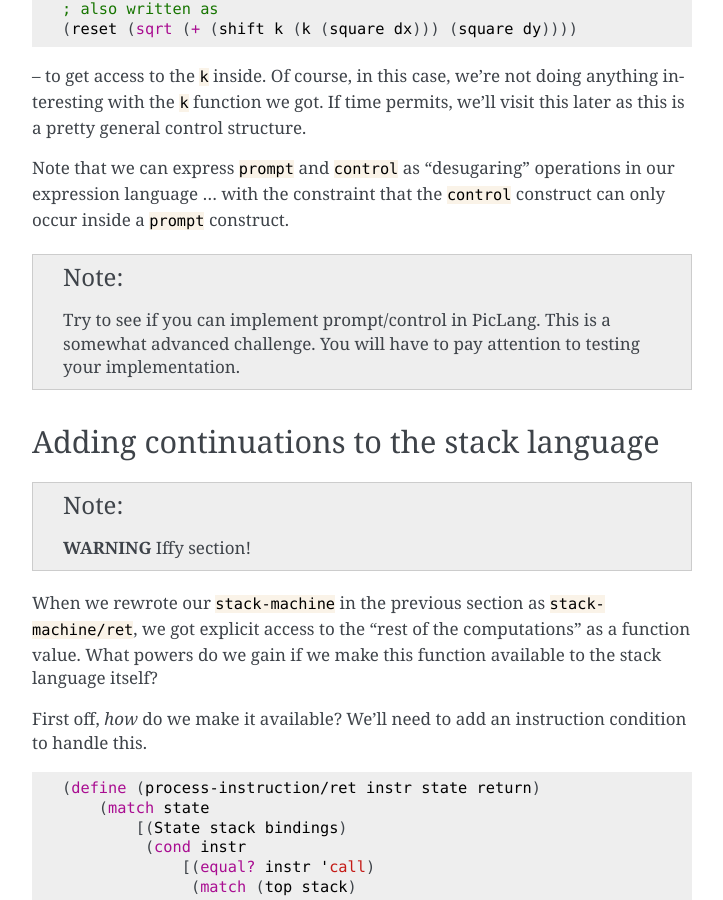
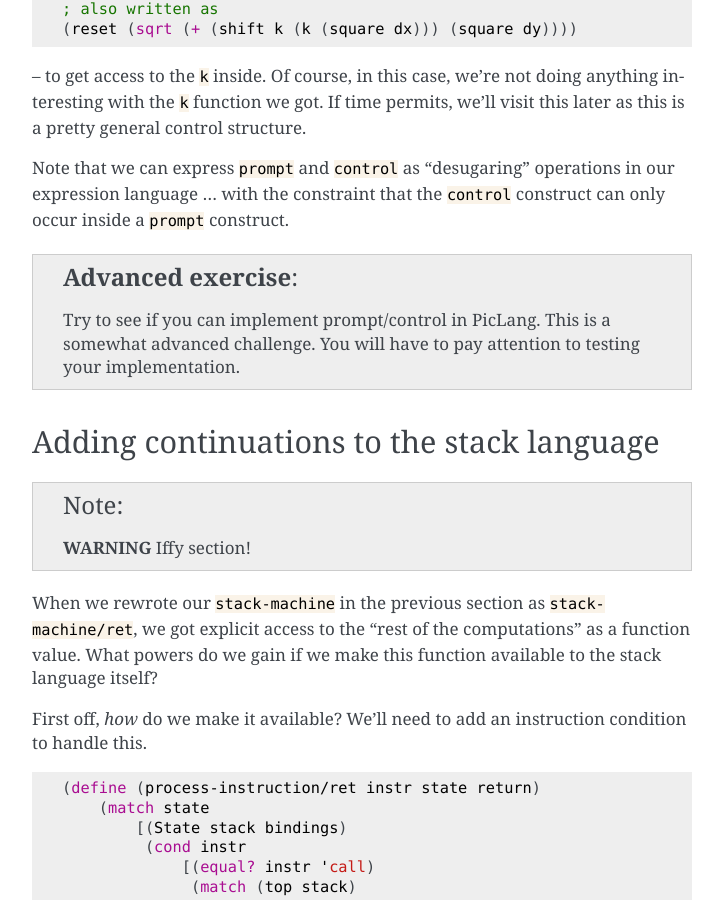
Before and after one commit to kreauniv/comp308, a Sphinx documentation site: the page built from source/control.rst, in a window 1280 px wide and 900 px high, scrolled down 7440 px. Shown: the whole window, without its empty margins (388-1111 px from the left). Built offline with Sphinx 7.4.7, drawn with Linux system fonts in a browser that asks for light colours.

Commit message:
advanced exercise

```diff
--- a/source/control.rst
+++ b/source/control.rst
@@ -380,7 +380,9 @@ Note that we can express :rkt:`prompt` and :rkt:`control` as "desugaring"
 operations in our expression language ... with the constraint that the
 :rkt:`control` construct can only occur inside a :rkt:`prompt` construct.
 
-.. note:: Try to see if you can implement prompt/control in PicLang. This is a
+.. admonition:: **Advanced exercise**
+
+   Try to see if you can implement prompt/control in PicLang. This is a
    somewhat advanced challenge. You will have to pay attention to testing your
    implementation.
 
```
